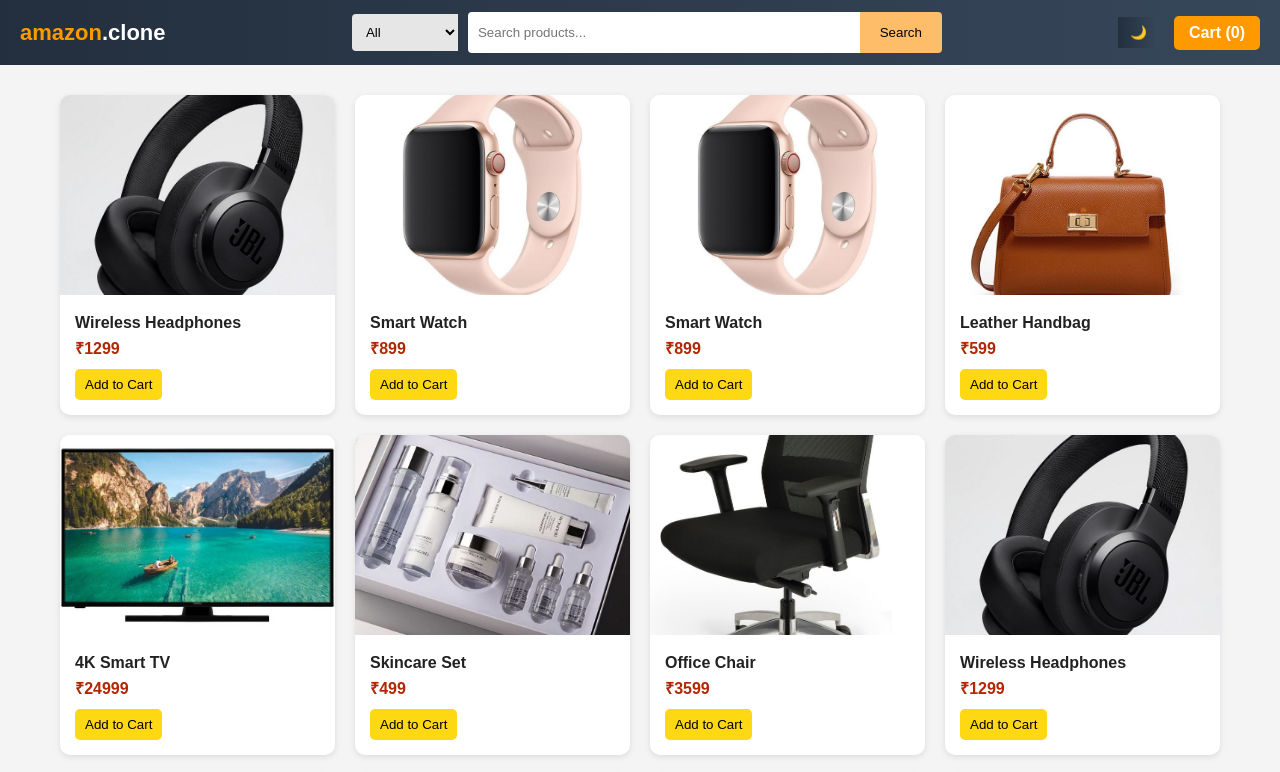
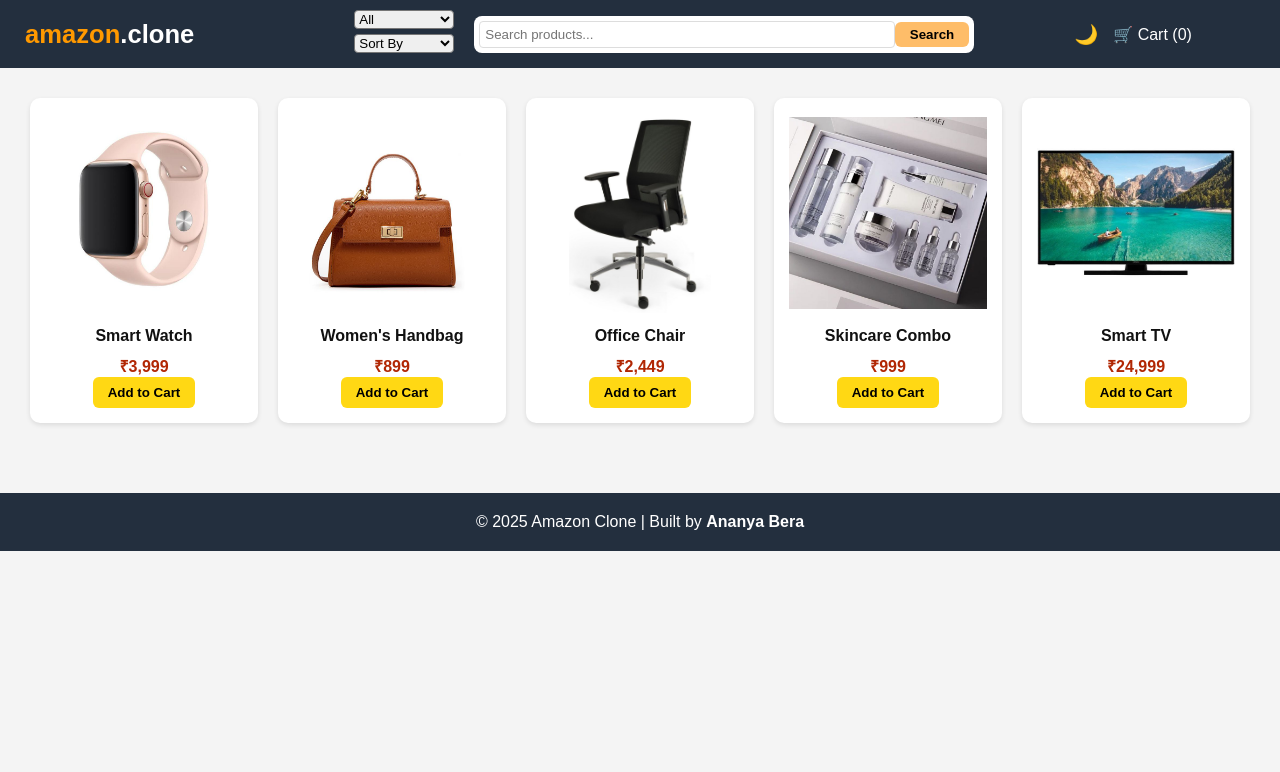
Before and after one commit to ANANYA-BERA/ShadowFox, a plain HTML site: page Amazon_Clone/index.html in a window 1280 px wide. Shown: the top 772 px of the page. Drawn offline with Linux system fonts and the light colour scheme.

Commit message:
improved js

```diff
--- a/Amazon_Clone/index.html
+++ b/Amazon_Clone/index.html
@@ -1,45 +1,81 @@
 <!DOCTYPE html>
 <html lang="en">
 <head>
-  <meta charset="UTF-8">
-  <meta name="viewport" content="width=device-width, initial-scale=1.0">
-  <title>Amazon Clone </title>
-  <link rel="stylesheet" href="style.css">
+  <meta charset="UTF-8" />
+  <meta name="viewport" content="width=device-width, initial-scale=1.0" />
+  <title>Amazon Clone</title>
+  <link rel="stylesheet" href="style.css" />
 </head>
+
 <body>
-
+  <!-- ===== HEADER ===== -->
   <header>
     <div class="logo">amazon<span style="color:white">.clone</span></div>
-    <div class="search-bar">
-      <select id="categorySelect">
+
+    <div class="filters-sort">
+      <!-- Category Filter -->
+      <select id="categorySelect" onchange="filterAndSearchProducts()">
         <option value="All">All</option>
         <option value="Electronics">Electronics</option>
         <option value="Fashion">Fashion</option>
         <option value="Home">Home</option>
         <option value="Beauty">Beauty</option>
       </select>
-      <input type="text" id="searchInput" placeholder="Search products...">
-      <button onclick="filterProducts()">Search</button>
+      <!-- Sort Dropdown -->
+      <select id="sortSelect" onchange="filterAndSearchProducts()">
+        <option value="default">Sort By</option>
+        <option value="low-high">Price: Low to High</option>
+        <option value="high-low">Price: High to Low</option>
+      </select>
     </div>
+      <!-- Search Bar -->
+    <div class="search-bar">
+      <!-- Search Input -->
+      <input
+        type="text"
+        id="searchInput"
+        placeholder="Search products..."
+      >
+
+      <button onclick="filterAndSearchProducts()">Search</button>
+    </div>
+
+
     <div class="actions">
       <button class="dark-toggle" onclick="toggleDarkMode()">🌙</button>
-      <div class="cart" onclick="toggleCart()">Cart (<span id="cartCount">0</span>)</div>
+      <div class="cart" onclick="toggleCart()">🛒 Cart (<span id="cartCount">0</span>)</div>
     </div>
   </header>
 
-  <main id="productList"></main>
+  <!-- ===== PRODUCT LIST ===== -->
+  <main>
+    <section id="productList"></section>
+  </main>
 
+  <!-- ===== CART DRAWER ===== -->
   <aside id="cartDrawer">
-    <header>Your Cart</header>
+    <header>
+      <span>Your Cart</span>
+      <button id="closeCart" onclick="toggleCart()">✖</button>
+    </header>
+
     <div id="cartItems"></div>
+
     <div class="cart-total">
       <div>Total: ₹<span id="cartTotal">0.00</span></div>
       <button class="checkout-btn">Checkout</button>
     </div>
   </aside>
 
-  <button id="scrollTop" onclick="window.scrollTo({top:0,behavior:'smooth'})">↑</button>
+  <!-- ===== SCROLL TO TOP ===== -->
+  <button id="scrollTop" onclick="window.scrollTo({ top: 0, behavior: 'smooth' })">↑</button>
 
+  <!-- ===== FOOTER ===== -->
+  <footer>
+    <p>© 2025 Amazon Clone | Built by <strong>Ananya Bera</strong></p>
+  </footer>
+
+  <!-- ===== SCRIPT ===== -->
   <script src="script.js"></script>
 </body>
 </html>
--- a/Amazon_Clone/script.js
+++ b/Amazon_Clone/script.js
@@ -1,90 +1,120 @@
+// ===== PRODUCT DATA =====
 const products = [
-      {id:1, name:"Wireless Headphones", price:1299, img:"images/headphone.jpg", category:"Electronics"},
-      {id:2, name:"Smart Watch", price:899, img:"images/smartwatch.jpg", category:"Electronics"},
-      {id:3, name:"Smart Watch", price:899, img:"images/smartwatch.jpg", category:"Electronics"},
-      {id:4, name:"Leather Handbag", price:599, img:"images/handbag.jpg", category:"Fashion"},
-      {id:5, name:"4K Smart TV", price:24999, img:"images/tv.jpg", category:"Home"},
-      {id:6, name:"Skincare Set", price:499, img:"images/skincare.jpg", category:"Beauty"},
-      {id:7, name:"Office Chair", price:3599, img:"images/chair.jpg", category:"Home"},
-      {id:8, name:"Wireless Headphones", price:1299, img:"images/headphone.jpg", category:"Electronics"},
-      {id:9, name:"Wireless Headphones", price:1299, img:"images/headphone.jpg", category:"Electronics"},
-      {id:10, name:"4K Smart TV", price:24999, img:"images/tv.jpg", category:"Home"},
-      {id:11, name:"4K Smart TV", price:24999, img:"images/tv.jpg", category:"Home"},
-      {id:12, name:"Leather Handbag", price:599, img:"images/handbag.jpg", category:"Fashion"},
-      {id:13, name:"Leather Handbag", price:599, img:"images/handbag.jpg", category:"Fashion"},
-
-
-
-
+  { id: 1, name: "Smart Watch", price: 3999, category: "Electronics", img: "images/smartwatch.jpg" },
+  { id: 2, name: "Women's Handbag", price: 899, category: "Fashion", img: "images/handbag.jpg" },
+  { id: 3, name: "Office Chair", price: 2449, category: "Home", img: "images/chair.jpg" },
+  { id: 4, name: "Skincare Combo", price: 999, category: "Beauty", img: "images/skincare.jpg" },
+  { id: 5, name: "Smart TV", price: 24999, category: "Electronics", img: "images/tv.jpg" }
 ];
 
-    const cart = [];
+let cart = [];
 
-    function renderProducts(list = products) {
-      const container = document.getElementById('productList');
-      container.innerHTML = list.map(p => `
-        <div class="card">
-          <img src="${p.img}" alt="${p.name}">
-          <div class="info">
-            <h3>${p.name}</h3>
-            <div class="price">₹${p.price}</div>
-            <button class="add-btn" onclick="addToCart(${p.id})">Add to Cart</button>
-          </div>
-        </div>
-      `).join('');
+// ===== DISPLAY PRODUCTS =====
+function displayProducts(list) {
+  const productList = document.getElementById("productList");
+  productList.innerHTML = "";
+
+  if (list.length === 0) {
+    productList.innerHTML = `<p style="text-align:center; font-size:1.1rem;">No products found 😢</p>`;
+    return;
   }
 
+  list.forEach(p => {
+    const item = document.createElement("div");
+    item.classList.add("product");
+    item.innerHTML = `
+      <img src="${p.img}" alt="${p.name}">
+      <h3>${p.name}</h3>
+      <p>₹${p.price.toLocaleString()}</p>
+      <button class="add-btn" onclick="addToCart(${p.id})">Add to Cart</button>
+    `;
+    productList.appendChild(item);
+  });
+}
+
+// ===== SEARCH + FILTER + SORT =====
+function filterAndSearchProducts() {
+  const search = document.getElementById("searchInput").value.toLowerCase().trim();
+  const category = document.getElementById("categorySelect").value;
+  const sortOrder = document.getElementById("sortSelect").value;
+
+  let filtered = [...products];
+
+  // Filter by category
+  if (category !== "All") {
+    filtered = filtered.filter(p => p.category === category);
+  }
+
+  // Search by name
+  if (search) {
+    filtered = filtered.filter(p => p.name.toLowerCase().includes(search));
+  }
+
+  // Sort
+  if (sortOrder === "low-high") {
+    filtered.sort((a, b) => a.price - b.price);
+  } else if (sortOrder === "high-low") {
+    filtered.sort((a, b) => b.price - a.price);
+  }
+
+  displayProducts(filtered);
+}
+
+// ===== CART FUNCTIONS =====
 function addToCart(id) {
   const product = products.find(p => p.id === id);
-      const found = cart.find(i => i.id === id);
-      if (found) found.qty++;
-      else cart.push({...product, qty:1});
+  const existing = cart.find(i => i.id === id);
+
+  if (existing) existing.qty++;
+  else cart.push({ ...product, qty: 1 });
+
+  updateCart();
+}
+
+function removeFromCart(id) {
+  cart = cart.filter(i => i.id !== id);
   updateCart();
 }
 
 function updateCart() {
-      document.getElementById('cartCount').innerText = cart.reduce((s,i)=>s+i.qty,0);
-      const cartItems = document.getElementById('cartItems');
+  const cartItems = document.getElementById("cartItems");
+  const cartCount = document.getElementById("cartCount");
+  const cartTotal = document.getElementById("cartTotal");
+
+  cartItems.innerHTML = "";
   let total = 0;
-      cartItems.innerHTML = cart.map(item => {
+
+  cart.forEach(item => {
     total += item.price * item.qty;
-        return `<div class='cart-item'>
-          <img src='${item.img}' />
-          <div style='flex:1; margin-left:10px;'>${item.name}<br>₹${item.price} x ${item.qty}</div>
-          <button onclick='removeFromCart(${item.id})'>❌</button>
-        </div>`;
-      }).join('');
-      document.getElementById('cartTotal').innerText = total.toFixed(2);
-    }
+    const div = document.createElement("div");
+    div.classList.add("cart-item");
+    div.innerHTML = `
+      <span>${item.name} (x${item.qty})</span>
+      <button onclick="removeFromCart(${item.id})">🗑️</button>
+    `;
+    cartItems.appendChild(div);
+  });
 
-    function removeFromCart(id) {
-      const index = cart.findIndex(i => i.id === id);
-      if (index > -1) cart.splice(index,1);
-      updateCart();
+  cartCount.textContent = cart.length;
+  cartTotal.textContent = total.toFixed(2);
 }
 
 function toggleCart() {
-      document.getElementById('cartDrawer').classList.toggle('open');
+  document.getElementById("cartDrawer").classList.toggle("open");
 }
 
-    function filterProducts() {
-      const query = document.getElementById('searchInput').value.toLowerCase();
-      const category = document.getElementById('categorySelect').value;
-      const filtered = products.filter(p =>
-        (category === 'All' || p.category === category) &&
-        p.name.toLowerCase().includes(query)
-      );
-      renderProducts(filtered);
+// ===== DARK MODE =====
+function toggleDarkMode() {
+  document.body.classList.toggle("dark-mode");
 }
 
-    function toggleDarkMode() {
-      document.body.classList.toggle('dark');
-    }
+// ===== SCROLL TO TOP =====
+const scrollTopBtn = document.getElementById("scrollTop");
+window.addEventListener("scroll", () => {
+  scrollTopBtn.style.display = window.scrollY > 200 ? "block" : "none";
+});
 
-    window.onscroll = () => {
-      const btn = document.getElementById('scrollTop');
-      if (window.scrollY > 300) btn.style.display = 'block';
-      else btn.style.display = 'none';
-    }
-
-    renderProducts();
+// ===== INITIAL LOAD =====
+document.addEventListener("DOMContentLoaded", () => {
+  displayProducts(products);
+});
--- a/Amazon_Clone/style.css
+++ b/Amazon_Clone/style.css
@@ -1,176 +1,237 @@
+/* ===== GLOBAL ===== */
 * {
-    box-sizing: border-box;
   margin: 0;
   padding: 0;
-    font-family: 'Poppins', sans-serif;
+  box-sizing: border-box;
+  font-family: "Poppins", sans-serif;
 }
-    body { background: #f4f4f4; color: #222; transition: background 0.3s, color 0.3s; }
 
-    body.dark { background: #1a1a1a; color: #f4f4f4; }
+body {
+  background: #f4f4f4;
+  color: #111;
+  transition: 0.3s;
+}
 
-    /* Header */
+.dark-mode {
+  background: #121212;
+  color: #f5f5f5;
+}
+
+/* ===== HEADER ===== */
 header {
-      background: linear-gradient(90deg, #232f3e, #37475a);
+  display: flex;
+  flex-wrap: wrap;
+  align-items: center;
+  padding: 10px 25px;
+  background-color: #232f3e;
   color: white;
+  position: sticky;
+  top: 0;
+  z-index: 1000;
+}
+
+.logo {
+  font-size: 1.6rem;
+  font-weight: bold;
+  color: #ff9900;
+  padding-right:10rem ;
+}
+
+
+/* === filter and sort === */
+#categorySelect, #sortSelect{
   display: flex;
   align-items: center;
-      justify-content: space-between;
-      padding: 12px 20px;
-      position: sticky;
-      top: 0;
-      z-index: 100;
-      transition: background 0.3s;
+ margin-bottom: 5px;
+  border-radius: 4px;
+  width:100px ;
+  outline: none;
 }
-    header .logo { font-size: 22px; font-weight: 700; color: #ff9900; }
-    header .search-bar {
+
+/* ===== SEARCH BAR ===== */
+.search-bar {
+  margin: 0 20px;
   display: flex;
+  align-items: center;
+  background: white;
+  padding: 5px;
+  border-radius: 8px;
   flex: 1;
-      max-width: 600px;
-      margin: 0 20px;
+  max-width: 500px;
 }
-    header .search-bar input {
-      flex: 1;
-      padding: 10px;
-      border: none;
-      border-radius: 4px 0 0 4px;
+
+
+
+.search-bar input {
+  width: 100%;
+  display: block;
+  padding: 5px;
+  border: 1px solid #ddd;
+  border-radius: 4px;
+  outline: none;
+
 }
-    header .search-bar select {
-        margin: 2px 10px;
-      padding: 10px;
-      border: none;
-      background: #e6e6e6;
-      border-radius: 4px 0 0 4px;
-    }
-    header .search-bar button {
+
+.search-bar button {
+  display: block;
   background: #febd69;
   border: none;
-      padding: 10px 20px;
-      border-radius: 0 4px 4px 0;
+  padding: 5px 15px;
+  border-radius: 6px;
+  font-weight: bold;
   cursor: pointer;
-      transition: 0.2s;
 }
-    header .search-bar button:hover { background: #f3a847; }
 
-    header .actions { display: flex; align-items: center; gap: 15px; }
+.actions {
+  display: flex;
+  align-items: center;
+  gap: 15px;
+}
+
+.dark-toggle {
+  padding-left:5rem;
+  font-size: 1.2rem;
+  background: none;
+  border: none;
+  cursor: pointer;
+}
+
 .cart {
   cursor: pointer;
-      font-weight: bold;
-      background: #ff9900;
-      padding: 8px 15px;
-      border-radius: 5px;
-      transition: 0.2s;
-    }
-    .cart:hover { background: #f3a847; }
-
-    .dark-toggle {
-       background:linear-gradient(90deg, #232f3e, #37475a);
-      color: white;
-      border: none;
-      padding: 8px 12px;
-      /* border-radius: 5px; */
-      cursor: pointer;
-      transition: 0.2s;
-    }
-    .dark-toggle:hover { background: #555; }
-
-    /* Main Layout */
-    main {
-      max-width: 1200px;
-      margin: 30px auto;
-      display: grid;
-      grid-template-columns: repeat(auto-fit, minmax(250px, 1fr));
-      gap: 20px;
-      padding: 0 20px;
 }
 
-    .card {
+/* ===== PRODUCT LIST ===== */
+#productList {
+  display: grid;
+  grid-template-columns: repeat(auto-fit, minmax(220px, 1fr));
+  gap: 20px;
+  padding: 30px;
+}
+
+.product {
+  color: #111;
   background: white;
   border-radius: 10px;
-      overflow: hidden;
-      box-shadow: 0 2px 6px rgba(0,0,0,0.1);
-      transition: transform 0.3s, box-shadow 0.3s;
-      cursor: pointer;
+  box-shadow: 0 2px 5px rgba(0,0,0,0.1);
+  padding: 15px;
+  text-align: center;
+  transition: transform 0.3s;
 }
-    .card:hover { transform: translateY(-5px); box-shadow: 0 4px 12px rgba(0,0,0,0.2); }
-    .card img {
+
+.product:hover {
+  transform: translateY(-5px);
+}
+
+.product img {
   width: 100%;
   height: 200px;
-      object-fit: cover;
-      transition: transform 0.3s;
+  object-fit: contain;
 }
-    .card:hover img { transform: scale(1.05); }
-    .card .info { padding: 15px; }
-    .card h3 { font-size: 16px; margin-bottom: 5px; }
-    .price { color: #b12704; font-weight: bold; }
+
+.product h3 {
+  margin: 10px 0;
+  font-size: 1rem;
+}
+
+.product p {
+  color: #b12704;
+  font-weight: bold;
+}
+
 .add-btn {
-      margin-top: 10px;
   background: #ffd814;
   border: none;
-      padding: 8px 10px;
-      border-radius: 5px;
+  padding: 8px 15px;
+  border-radius: 6px;
   cursor: pointer;
-      transition: background 0.2s;
+  font-weight: bold;
 }
-    .add-btn:hover { background: #f7ca00; }
 
-    /* Cart Drawer */
+/* ===== CART DRAWER ===== */
 #cartDrawer {
   position: fixed;
   top: 0;
   right: -400px;
   width: 350px;
   height: 100%;
-      background: white;
-      box-shadow: -2px 0 10px rgba(0,0,0,0.2);
-      transition: right 0.4s ease;
+  background: #fff;
+  box-shadow: -2px 0 8px rgba(0,0,0,0.3);
+  transition: right 0.3s;
   display: flex;
   flex-direction: column;
-      border-left: 4px solid #ff9900;
+  z-index: 1100;
 }
-    #cartDrawer.open { right: 0; }
+
+#cartDrawer.open {
+  right: 0;
+}
+
 #cartDrawer header {
   background: #232f3e;
   color: white;
   padding: 15px;
-      font-size: 18px;
+  display: flex;
+  justify-content: space-between;
+  align-items: center;
 }
-    #cartItems { flex: 1; overflow-y: auto; padding: 10px; }
+
 .cart-item {
   display: flex;
   justify-content: space-between;
   align-items: center;
+  border-bottom: 1px solid #ddd;
   margin-bottom: 10px;
-      background: #fafafa;
-      border-radius: 5px;
-      padding: 8px;
+  padding-bottom: 10px;
 }
-    .cart-item img { width: 50px; height: 50px; border-radius: 5px; }
-    .cart-total { padding: 15px; border-top: 1px solid #ccc; text-align: center; }
+
+.cart-total {
+  padding: 15px;
+  background: #f4f4f4;
+  text-align: center;
+  font-weight: bold;
+}
+
 .checkout-btn {
-      background: #ffd814;
+  background: #ff9900;
   border: none;
   padding: 10px 20px;
-      border-radius: 5px;
+  border-radius: 6px;
+  cursor: pointer;
   margin-top: 10px;
-      cursor: pointer;
-      font-weight: bold;
-      transition: 0.3s;
 }
-    .checkout-btn:hover { background: #f7ca00; }
 
-    /* Scroll Top Button */
+/* ===== SCROLL TOP ===== */
 #scrollTop {
   position: fixed;
-      bottom: 20px;
-      right: 20px;
-      background: #ff9900;
+  bottom: 25px;
+  right: 25px;
+  background: #232f3e;
   color: white;
   border: none;
+  padding: 10px 15px;
   border-radius: 50%;
-      padding: 10px 14px;
-      font-size: 20px;
   cursor: pointer;
   display: none;
-      box-shadow: 0 4px 10px rgba(0,0,0,0.2);
 }
-    #scrollTop:hover { background: #f3a847; }
+
+/* ===== FOOTER ===== */
+footer {
+  background: #232f3e;
+  color: white;
+  text-align: center;
+  padding: 20px;
+  margin-top: 40px;
+
+}
+
+/* ===== RESPONSIVE ===== */
+@media (max-width: 768px) {
+  header {
+    flex-direction: column;
+    gap: 15px;
+  }
+  .search-bar {
+    width: 100%;
+    flex-direction: column;
+  }
+}
```
Lines whose indentation alone changed are shown as unchanged.
